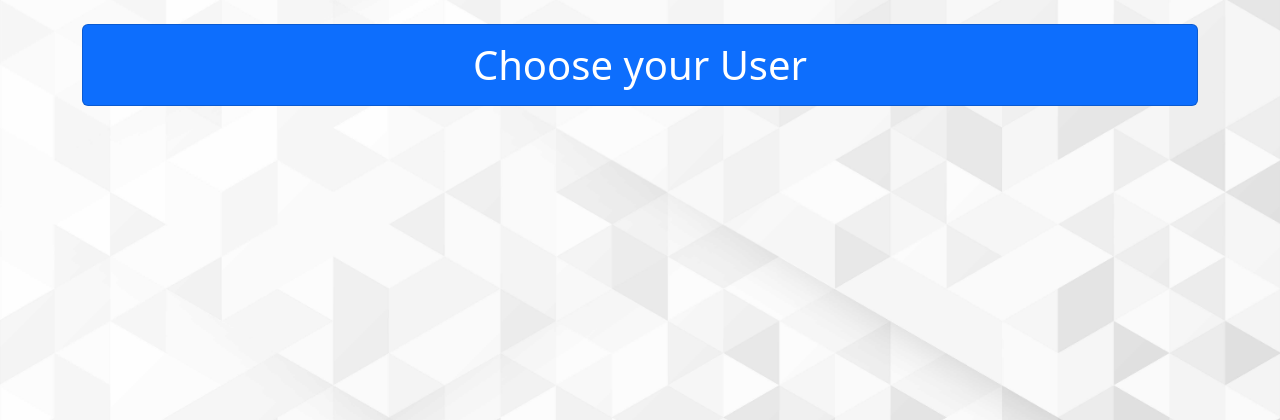
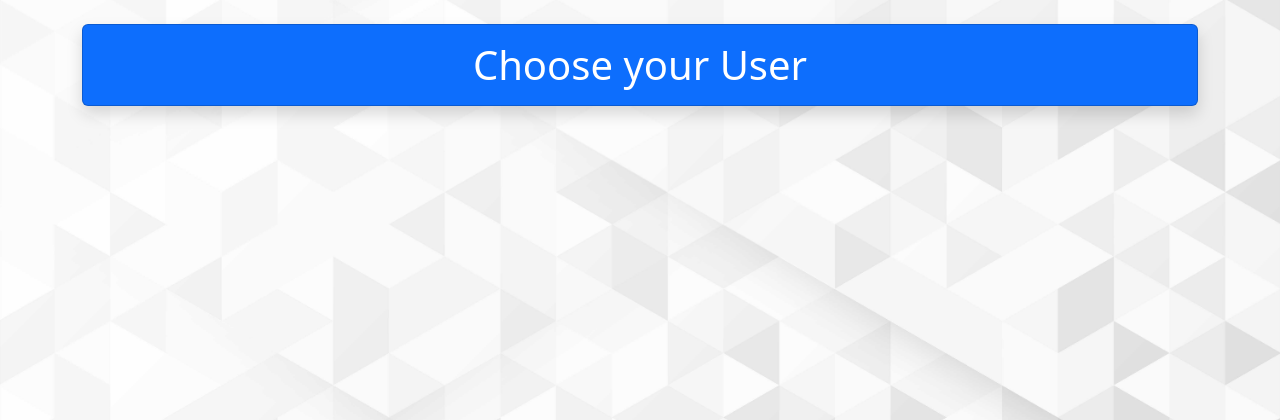
Before and after one commit to OlivierProTips/OptGames, a Flask app: page / in a window 1280 px wide. Shown: the top 420 px of the page. Run offline with Flask 3, Linux system fonts and the light colour scheme; the visitor is signed in with stand-in values (Sample User, id 1).

Commit message:
Add shadow

```diff
--- a/app/templates/challenges.html
+++ b/app/templates/challenges.html
@@ -2,7 +2,7 @@
 {% block content %}
 <div class="container">
     <!-- Cartouche utilisateur -->
-    <div class="card bg-primary text-white mt-4 mb-4">
+    <div class="shadow card bg-primary text-white mt-4 mb-4">
         <div class="card-body d-flex justify-content-between align-items-center">
             <h1 class="mb-0">{{ user.name }}</h1>
             <a href="{{ url_for('results', user_id=user.id) }}" class="btn btn-light">View Results</a>
@@ -12,7 +12,7 @@
     <div class="row">
         {% for challenge in challenges %}
         <div class="col-md-4">
-            <div id="challenge-card-{{ challenge.id }}" class="card mb-4 {% if challenge.id in completed_challenges %}bg-light-success{% endif %}">
+            <div id="challenge-card-{{ challenge.id }}" class="shadow card mb-4 {% if challenge.id in completed_challenges %}bg-light-success{% endif %}">
                 <div class="card-body">
                     <h5 id="challenge-title-{{ challenge.id }}" class="card-title">
                         {{ challenge.title }}
--- a/app/templates/index.html
+++ b/app/templates/index.html
@@ -1,6 +1,6 @@
 {% extends 'base.html' %}
 {% block content %}
-<div class="card bg-primary text-white mt-4 mb-4 text-center">
+<div class="shadow card bg-primary text-white mt-4 mb-4 text-center">
     <div class="card-body">
         <h1 class="mb-0">Choose your User</h1>
     </div>
@@ -9,7 +9,7 @@
 <!-- Conteneur pour centrer les boutons -->
 <div class="container d-flex flex-column align-items-center">
     {% for user in users %}
-    <div class="mb-3 w-50">
+    <div class="shadow mb-3 w-50">
         <a href="{{ url_for('user_challenges', user_id=user.id) }}" class="btn btn-outline-primary btn-lg w-100 text-center text-wrap">
             {{ user.name }}
         </a>
--- a/app/templates/results.html
+++ b/app/templates/results.html
@@ -1,7 +1,7 @@
 {% extends 'base.html' %}
 {% block content %}
 <div class="container">
-    <div class="card bg-primary text-white mb-4 mt-4">
+    <div class="shadow card bg-primary text-white mb-4 mt-4">
         <div class="card-body d-flex justify-content-between align-items-center">
             <h1 class="mb-0">Leaderboard</h1>
             <a href="{{ url_for('user_challenges', user_id=user_id) }}" class="btn btn-light">Return to challenges</a>
@@ -10,7 +10,7 @@
     <div class="row">
         {% for user in users %}
         <div class="col-md-4">
-            <div class="card mb-4 {% if user.completed_challenges_count == user.total_challenges_count %}bg-light-success{% endif %}"">
+            <div class="shadow card mb-4 {% if user.completed_challenges_count == user.total_challenges_count %}bg-light-success{% endif %}"">
                 <div class="card-body">
                     <h5 class="card-title">{{ user.name }}</h5>
                     <p class="card-text">
```
